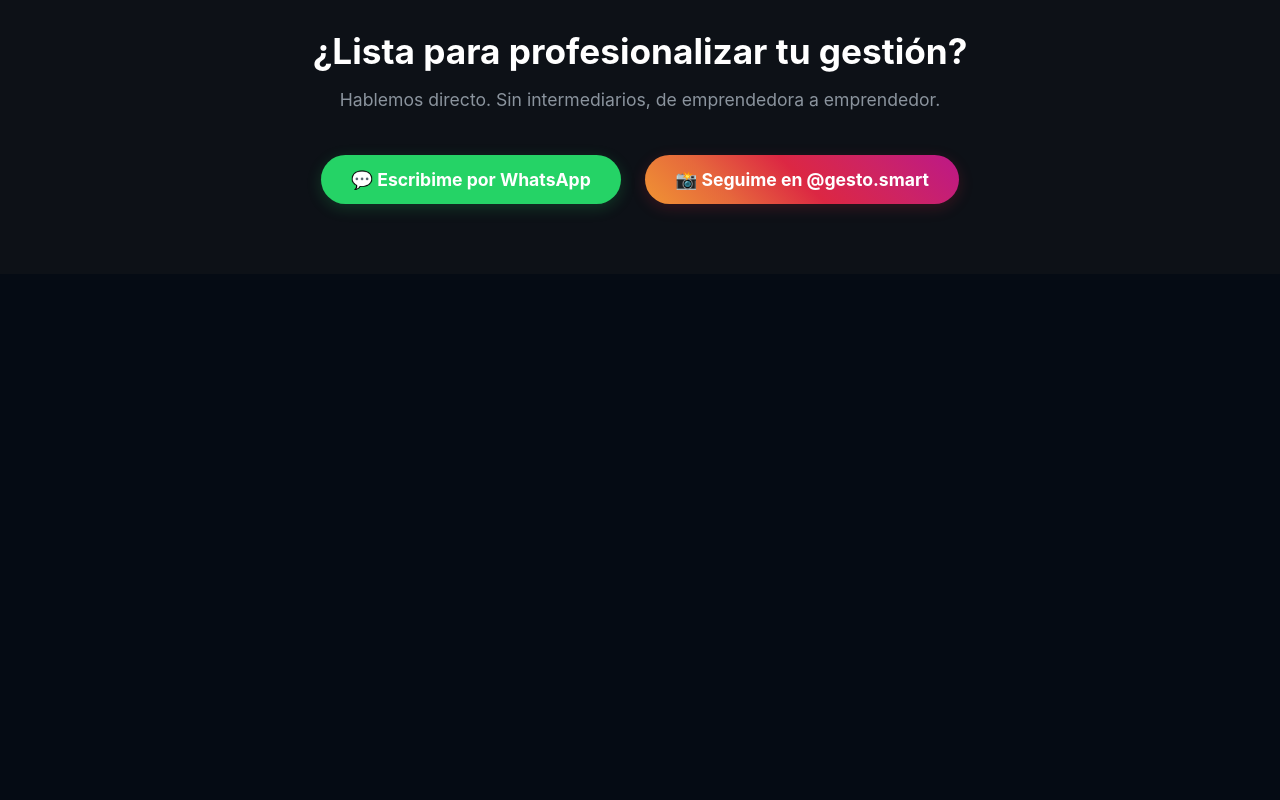
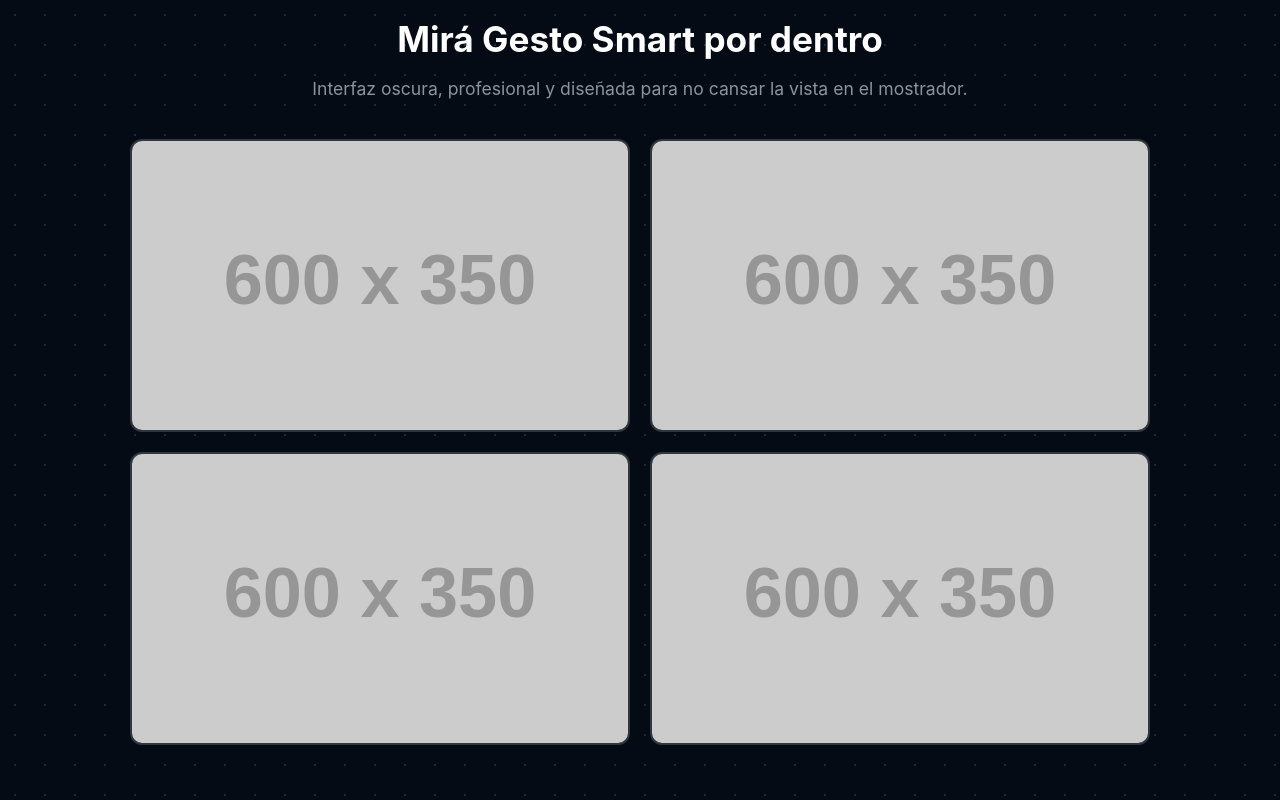
Before and after one commit to marianakarinramos-rgb/gesto-smart, a plain HTML site: page index.html in a window 1280 px wide. Shown: the part 1080-1880 px from the top of the page. Before the commit the page ends 1354 px from the top, so only its background shows below. Drawn offline with Linux system fonts and the light colour scheme; placeholder pictures from the web are drawn by us.

Commit message:
Update index.html

```diff
--- a/index.html
+++ b/index.html
@@ -152,8 +152,86 @@
         .card-web { border-top: 4px solid #10b981; }
         .card-web li::before { color: #10b981; }
 
+        /* --- NUEVA SECCIÓN DE GALERÍA --- */
+        .showcase-section {
+            width: 100%;
+            margin-top: 80px;
+            text-align: center;
+        }
+
+        .showcase-section h2 {
+            font-size: 2.2em;
+            color: #ffffff;
+            margin-bottom: 10px;
+        }
+
+        .showcase-section p {
+            color: #8b949e;
+            font-size: 1.1em;
+            margin-bottom: 40px;
+        }
+
+        .gallery-grid {
+            display: flex;
+            gap: 20px;
+            justify-content: center;
+            flex-wrap: wrap;
+            padding: 0 20px;
+            max-width: 1200px;
+            margin: 0 auto;
+        }
+
+        .gallery-item {
+            width: 45%;
+            max-width: 500px;
+            border-radius: 12px;
+            overflow: hidden;
+            border: 2px solid #30363d;
+            transition: all 0.4s ease;
+            cursor: pointer;
+            position: relative;
+        }
+
+        .gallery-item img {
+            width: 100%;
+            height: auto;
+            display: block;
+            transition: transform 0.4s ease;
+        }
+
+        /* El efecto cuando "se paran" arriba de la foto */
+        .gallery-item:hover {
+            border-color: #00bfff;
+            box-shadow: 0 15px 30px rgba(0, 191, 255, 0.2);
+            transform: translateY(-10px);
+            z-index: 10;
+        }
+
+        .gallery-item:hover img {
+            transform: scale(1.05);
+        }
+
+        .gallery-caption {
+            position: absolute;
+            bottom: 0;
+            left: 0;
+            width: 100%;
+            background: rgba(5, 11, 20, 0.9);
+            color: #00bfff;
+            padding: 10px;
+            font-weight: bold;
+            font-size: 0.9em;
+            transform: translateY(100%);
+            transition: transform 0.3s ease;
+        }
+
+        .gallery-item:hover .gallery-caption {
+            transform: translateY(0);
+        }
+
+        /* Sección Contacto */
         .contact-section {
-            margin-top: 60px;
+            margin-top: 80px;
             text-align: center;
             padding: 60px 20px;
             background-color: #0d1117;
@@ -209,9 +287,9 @@
             h1 { font-size: 2.5em; }
             .card { width: 100%; max-width: 400px; }
             .btn { width: 100%; max-width: 300px; display: flex; }
+            .gallery-item { width: 100%; }
         }
 
-        /* --- MAGIA CSS (Destellos) --- */
         .sparkle {
             position: fixed;
             pointer-events: none;
@@ -269,6 +347,32 @@
                 </ul>
             </div>
         </div>
+
+        <!-- SECCIÓN GALERÍA DE CAPTURAS -->
+        <div class="showcase-section">
+            <h2>Mirá Gesto Smart por dentro</h2>
+            <p>Interfaz oscura, profesional y diseñada para no cansar la vista en el mostrador.</p>
+
+            <div class="gallery-grid">
+                <div class="gallery-item">
+                    <!-- ACÁ VAN LOS NOMBRES DE TUS FOTOS -->
+                    <img src="captura1.png" alt="Panel Central" onerror="this.src='https://via.placeholder.com/600x350/161b22/00bfff?text=Sube+captura1.png'">
+                    <div class="gallery-caption">1. Panel Central de Carga de Archivos</div>
+                </div>
+                <div class="gallery-item">
+                    <img src="captura2.png" alt="Calculadora de Stock" onerror="this.src='https://via.placeholder.com/600x350/161b22/00bfff?text=Sube+captura2.png'">
+                    <div class="gallery-caption">2. Calculadora de Stock Real y Neto</div>
+                </div>
+                <div class="gallery-item">
+                    <img src="captura3.png" alt="Catálogos y Flyers" onerror="this.src='https://via.placeholder.com/600x350/161b22/00bfff?text=Sube+captura3.png'">
+                    <div class="gallery-caption">3. Generador Automático de Flyers y PDF</div>
+                </div>
+                <div class="gallery-item">
+                    <img src="captura4.png" alt="Faltantes Web" onerror="this.src='https://via.placeholder.com/600x350/161b22/00bfff?text=Sube+captura4.png'">
+                    <div class="gallery-caption">4. Auditoría de Plata Estancada (Faltantes)</div>
+                </div>
+            </div>
+        </div>
     </div>
 
     <!-- Sección de Contacto -->
@@ -285,27 +389,19 @@
         </a>
     </div>
 
-    <!-- --- MAGIA JS (Destellos) --- -->
     <script>
-        // Variaciones del celeste corporativo (#00bfff) para darle dinamismo
         const colors = ['#00bfff', '#4dd2ff', '#80dfff'];
 
         document.addEventListener('mousemove', function(e) {
             const sparkle = document.createElement('div');
             sparkle.className = 'sparkle';
-
             sparkle.style.left = e.clientX + 'px';
             sparkle.style.top = e.clientY + 'px';
-
             const randomColor = colors[Math.floor(Math.random() * colors.length)];
             sparkle.style.backgroundColor = randomColor;
             sparkle.style.boxShadow = `0 0 10px ${randomColor}, 0 0 20px #fff`;
-
             document.body.appendChild(sparkle);
-
-            setTimeout(() => {
-                sparkle.remove();
-            }, 800);
+            setTimeout(() => { sparkle.remove(); }, 800);
         });
     </script>
 </body>
```
